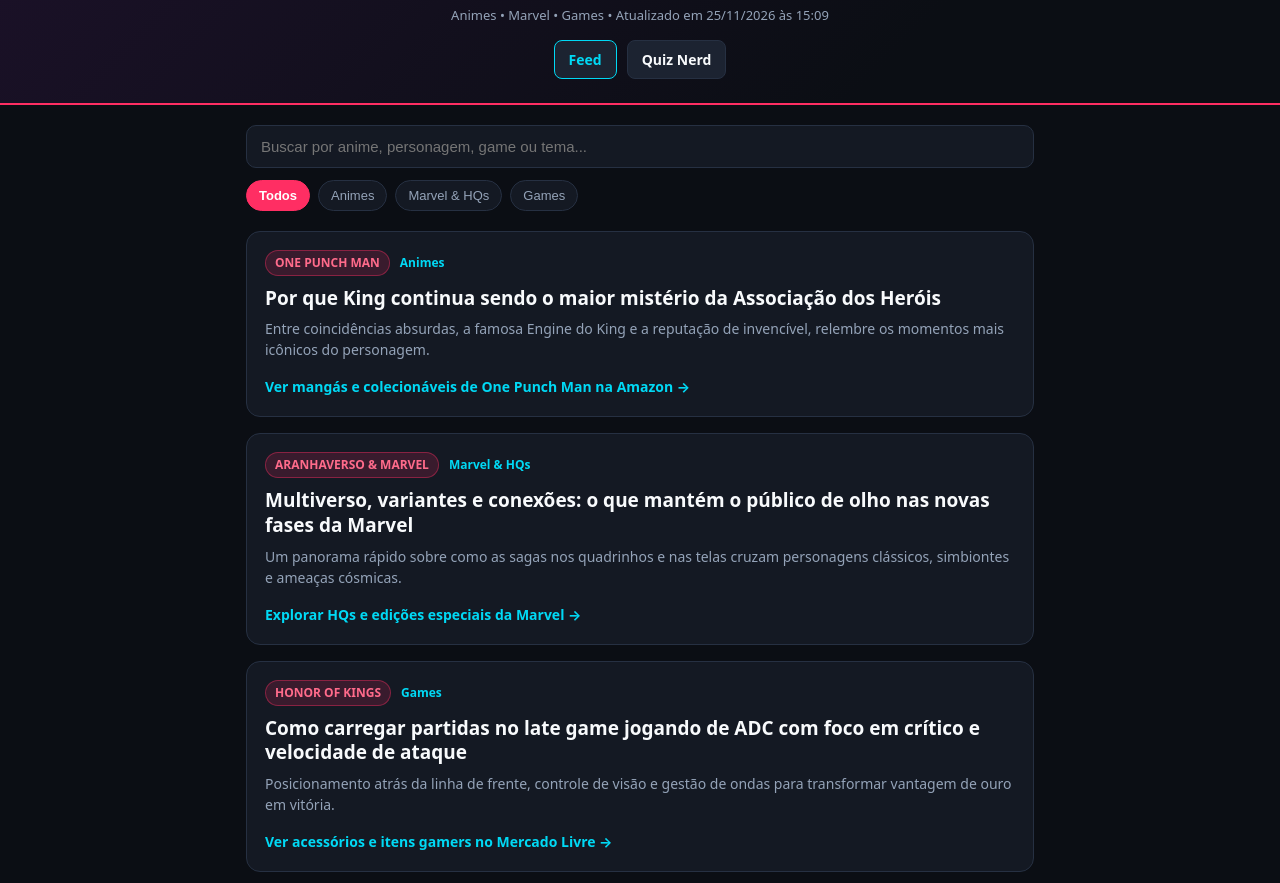
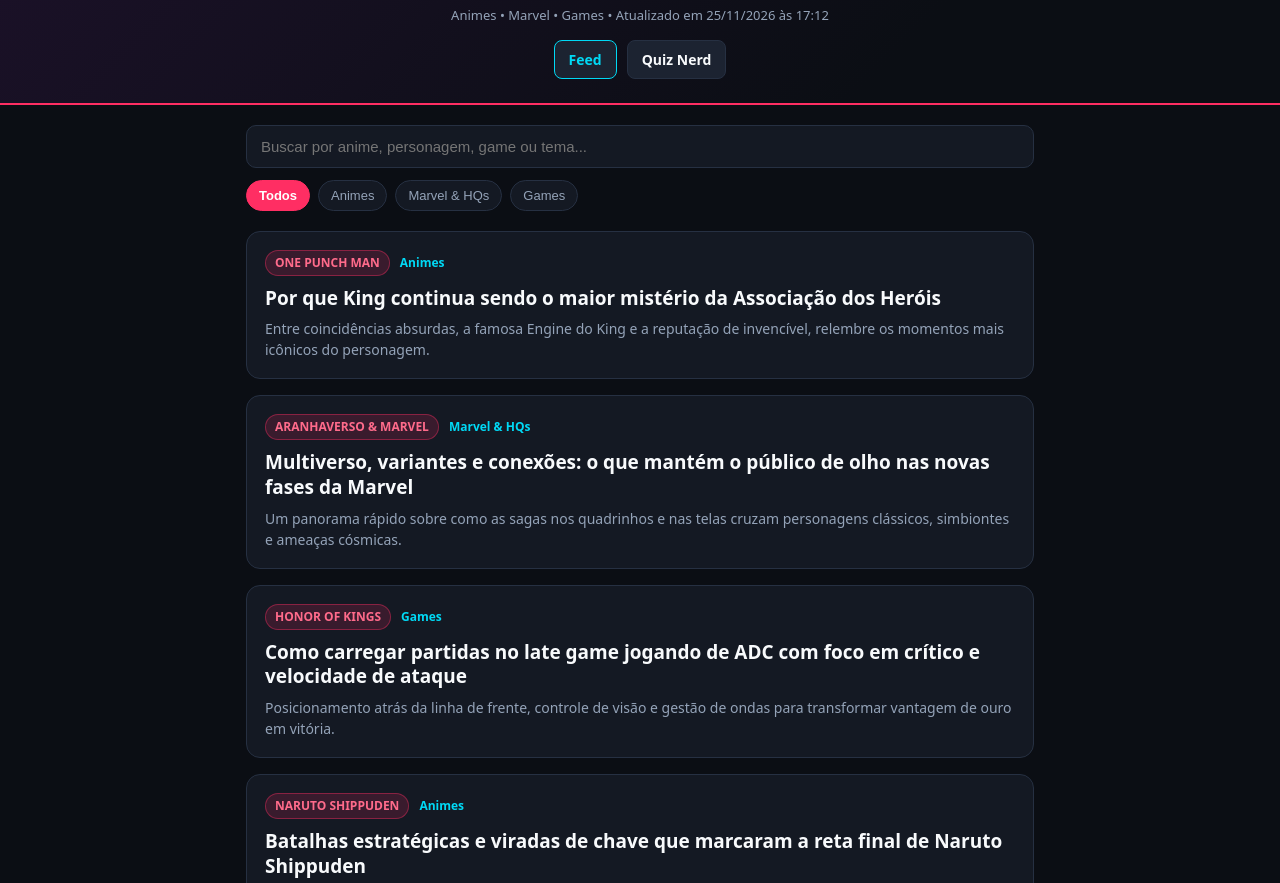
Before and after one commit to saviowillan2000-sys/Portal-Nerd, a plain HTML site: page index.html in a window 1280 px wide. Shown: the part 63-946 px from the top of the page. Drawn offline with Linux system fonts and the light colour scheme.

Commit message:
Atualização sem afiliados (25/11/2026 às 17:12)

```diff
--- a/index.html
+++ b/index.html
@@ -3,6 +3,7 @@
 <head>
     <meta charset="UTF-8">
     <meta name="viewport" content="width=device-width, initial-scale=1.0">
+    <meta name="google-site-verification" content="w_wxruqAX8ySQ-HkgnVyH6hLa0zbi9OMxiZHuL9CTts" />
     <title>Portal Nerd • Animes, Marvel e Games</title>
     <style>
         :root {
@@ -131,15 +132,8 @@
             line-height: 1.3;
         }
         .card p {
-            margin: 0 0 14px;
+            margin: 0;
             color: var(--muted);
-            font-size: 14px;
-        }
-        .cta-link {
-            display: inline-block;
-            color: var(--accent-2);
-            text-decoration: none;
-            font-weight: 700;
             font-size: 14px;
         }
         footer {
@@ -155,7 +149,7 @@
 <body>
     <header>
         <h1>⚡ Portal Nerd</h1>
-        <p>Animes • Marvel • Games • Atualizado em 25/11/2026 às 15:09</p>
+        <p>Animes • Marvel • Games • Atualizado em 25/11/2026 às 17:12</p>
         <nav>
             <a href="index.html" class="active">Feed</a>
             <a href="quiz.html">Quiz Nerd</a>
@@ -182,9 +176,6 @@
         </div>
         <h2>Por que King continua sendo o maior mistério da Associação dos Heróis</h2>
         <p>Entre coincidências absurdas, a famosa Engine do King e a reputação de invencível, relembre os momentos mais icônicos do personagem.</p>
-        <a class="cta-link" href="https://www.amazon.com.br" target="_blank" rel="nofollow sponsored">
-            Ver mangás e colecionáveis de One Punch Man na Amazon →
-        </a>
     </article>
 
     <article class="card" data-categoria="Marvel & HQs">
@@ -194,9 +185,6 @@
         </div>
         <h2>Multiverso, variantes e conexões: o que mantém o público de olho nas novas fases da Marvel</h2>
         <p>Um panorama rápido sobre como as sagas nos quadrinhos e nas telas cruzam personagens clássicos, simbiontes e ameaças cósmicas.</p>
-        <a class="cta-link" href="https://www.amazon.com.br" target="_blank" rel="nofollow sponsored">
-            Explorar HQs e edições especiais da Marvel →
-        </a>
     </article>
 
     <article class="card" data-categoria="Games">
@@ -206,9 +194,6 @@
         </div>
         <h2>Como carregar partidas no late game jogando de ADC com foco em crítico e velocidade de ataque</h2>
         <p>Posicionamento atrás da linha de frente, controle de visão e gestão de ondas para transformar vantagem de ouro em vitória.</p>
-        <a class="cta-link" href="https://www.mercadolivre.com.br" target="_blank" rel="nofollow sponsored">
-            Ver acessórios e itens gamers no Mercado Livre →
-        </a>
     </article>
 
     <article class="card" data-categoria="Animes">
@@ -218,9 +203,6 @@
         </div>
         <h2>Batalhas estratégicas e viradas de chave que marcaram a reta final de Naruto Shippuden</h2>
         <p>Relembre confrontos onde leitura de jogo, trabalho em equipe e leitura de chakra fizeram mais diferença que força bruta.</p>
-        <a class="cta-link" href="https://www.umapenca.com" target="_blank" rel="nofollow sponsored">
-            Conferir estampas e itens geeks →
-        </a>
     </article>
 
         </section>
```
